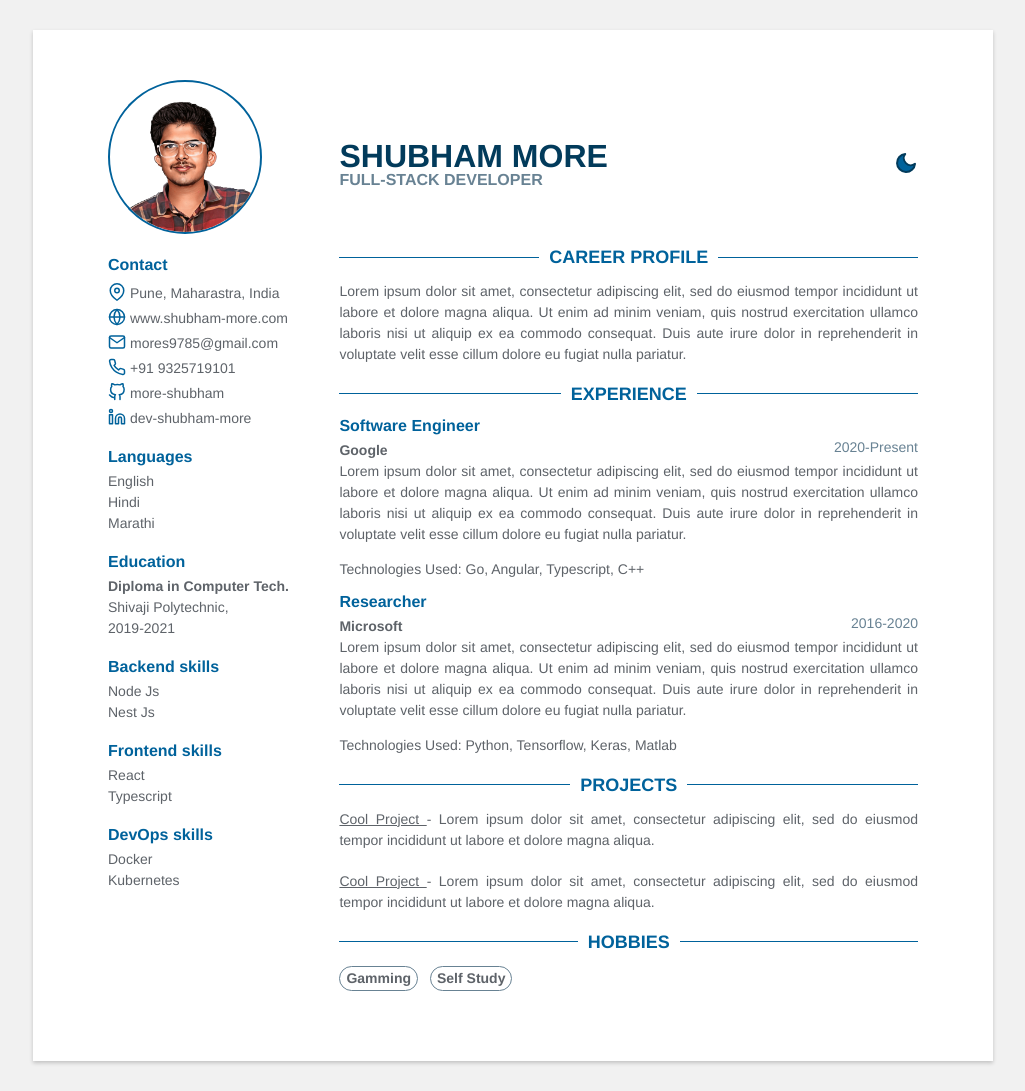
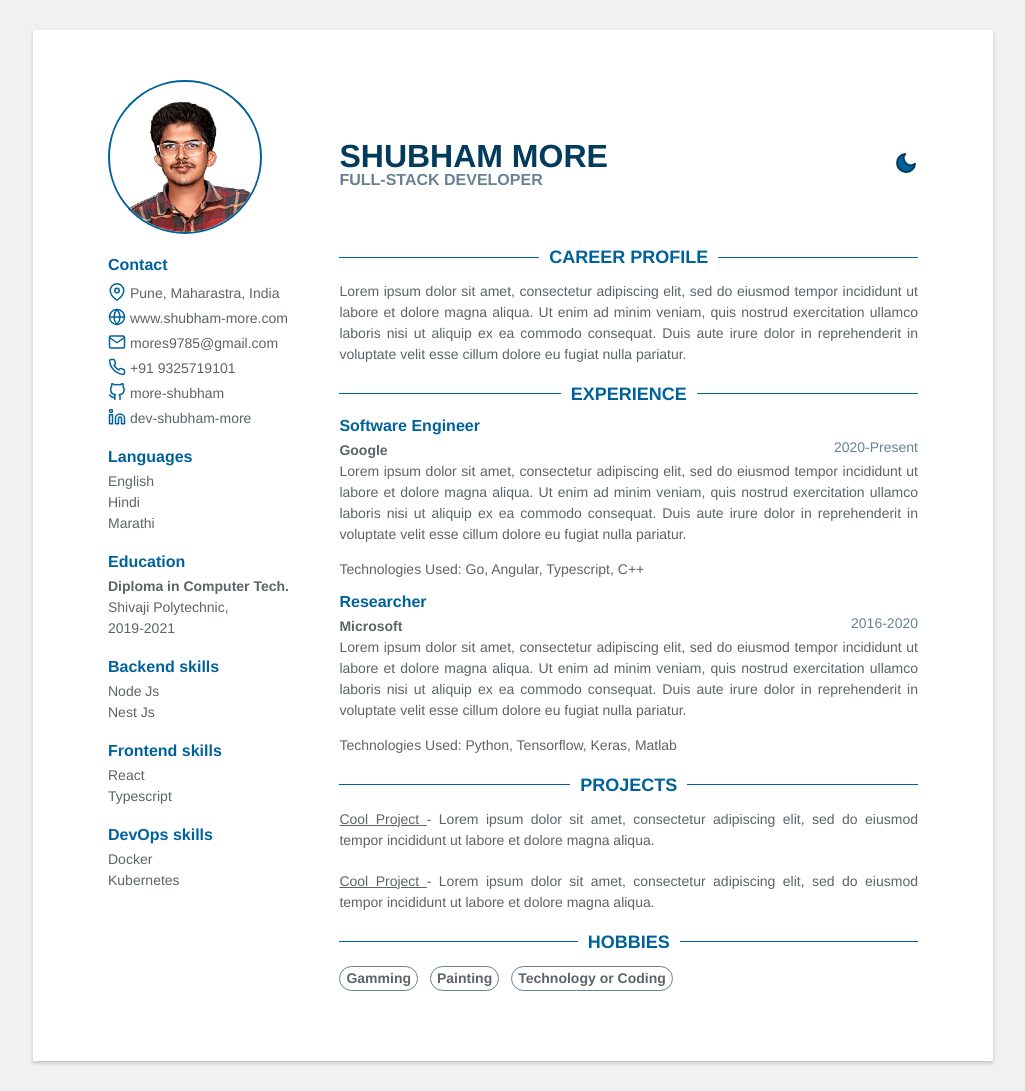
Before and after one commit to more-shubham/more-shubham.github.io, a Jekyll site: the page built from index.html, in a window 1280 px wide. Shown: the whole page, without its empty margins (127-1152 px from the left). Built offline with Jekyll 4.4.1, drawn with Linux system fonts in a browser that asks for light colours.

Commit message:
Update data.yml

```diff
--- a/_data/data.yml
+++ b/_data/data.yml
@@ -113,4 +113,5 @@ projects:
 
 hobbies:
   - Gamming
-  - Self Study
+  - Painting
+  - Technology or Coding
```
